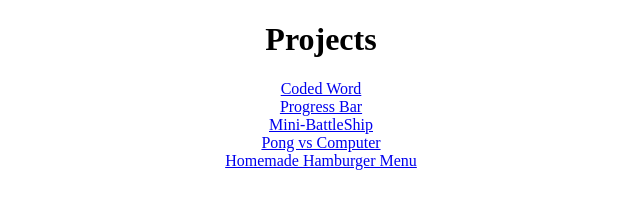
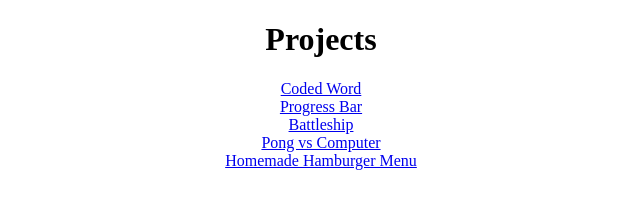
Before and after one commit to Rustic90/Rustic90.github.io, a plain HTML site: page index.html in a window 1280 px wide. Shown: the full height of the page, 319-959 px from the left. Drawn offline with Linux system fonts and the light colour scheme.

Commit message:
Update index.html

```diff
--- a/index.html
+++ b/index.html
@@ -17,7 +17,7 @@
     <h1> Projects </h1>
     <a href="coded-word.html"> Coded Word </a>
     <a href="progressbar.html"> Progress Bar </a>
-    <a href="mini-battleship.html"> Mini-BattleShip </a>
+    <a href="/Battleship/battleship.html"> Battleship </a>
     <a href="pong.html"> Pong vs Computer </a>
     <a href="hamburger.html"> Homemade Hamburger Menu </a>
 </body>
```
